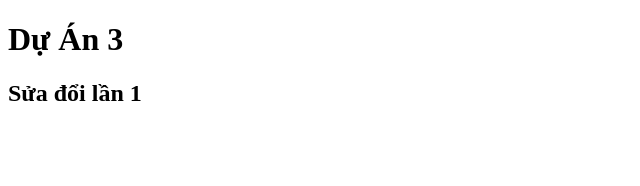
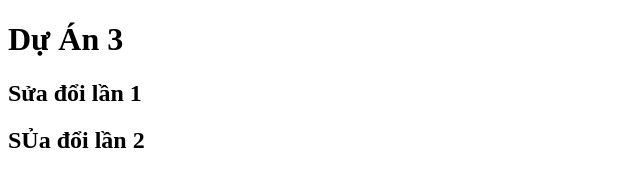
Before and after one commit to QuocNhat88/DuAn3, a plain HTML site: page index.html in a window 1280 px wide. Shown: the whole page, without its empty margins (0-640 px from the left). Drawn offline with Linux system fonts and the light colour scheme.

Commit message:
sửa đổi lần 2

```diff
--- a/index.html
+++ b/index.html
@@ -8,5 +8,6 @@
   <body>
     <h1>Dự Án 3</h1>
     <h2>Sửa đổi lần 1</h2>
+    <h2>SỦa đổi lần 2</h2>
   </body>
 </html>
```
Also changed, not shown: newfil1.html (added).
